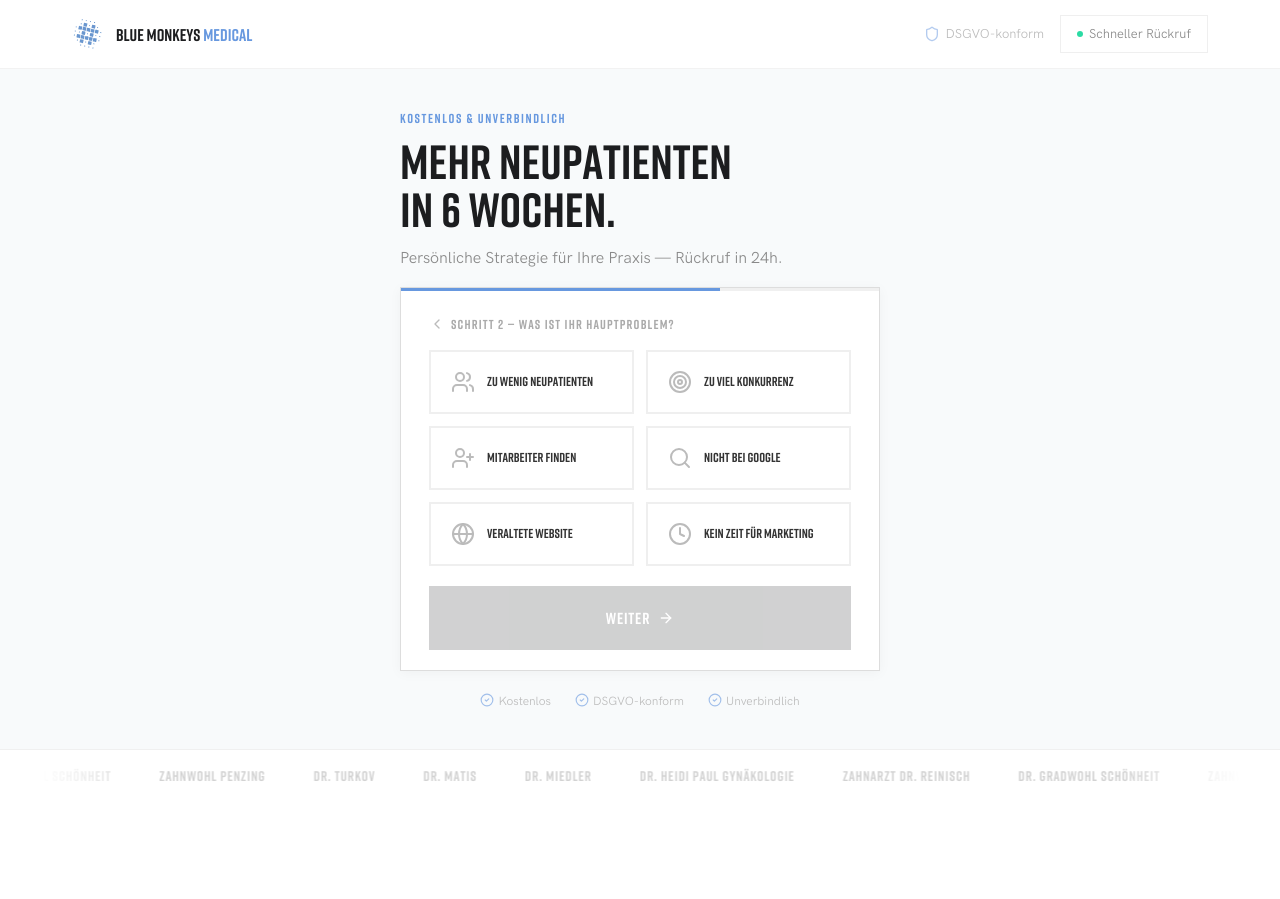
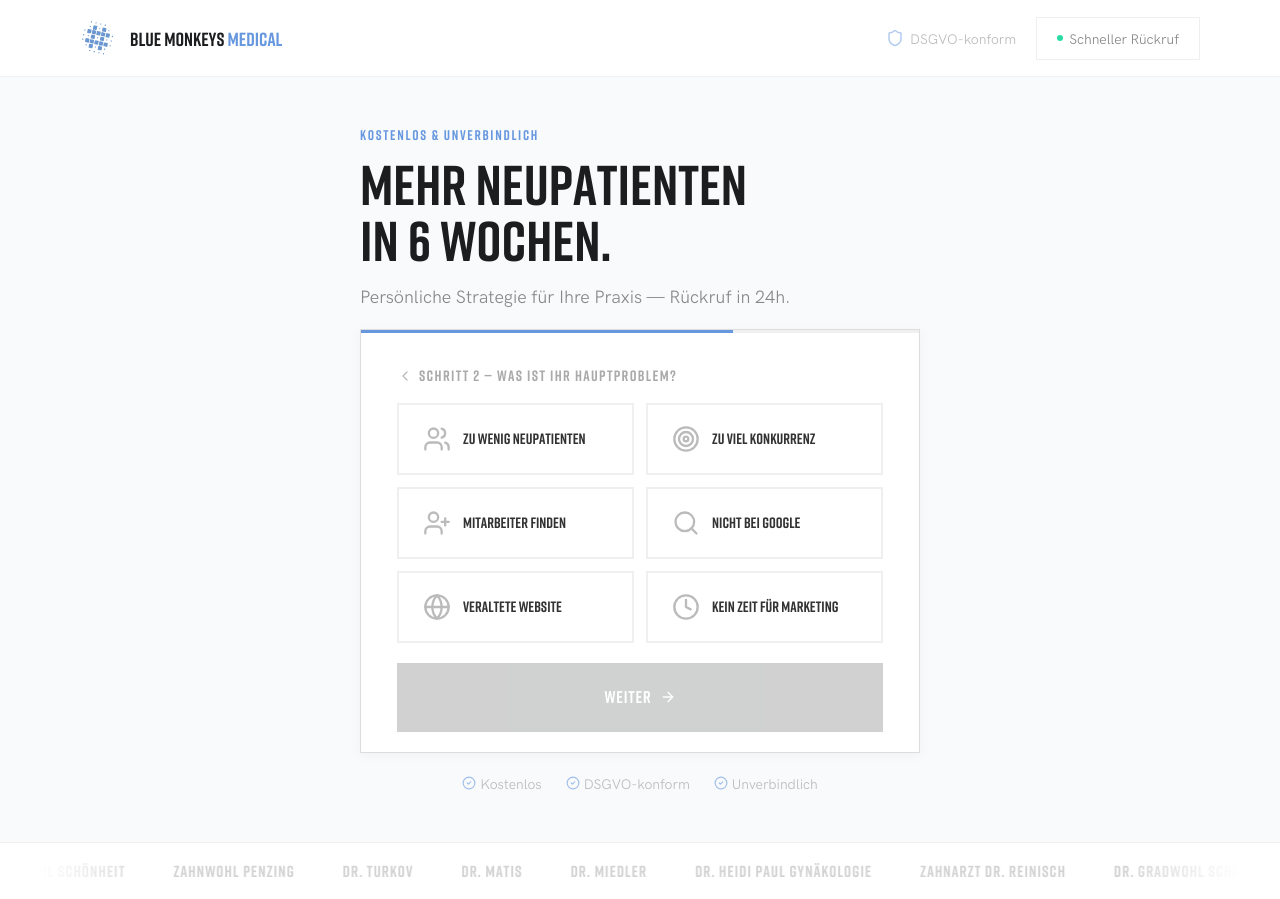
Before and after one commit to BluemonkeysAT/bluemonkeys-medical, a Next.js app: page /funnel/v2 in a window 1280 px wide. Both pictures are taken after a click on the button "Zahnarzt". Before the commit the page ends 802 px from the top, so only its background shows below. Built offline with nearby package versions, Linux system fonts and the light colour scheme.

Commit message:
feat: funnel v2 — bump all desktop sizes up another tier
Co-Authored-By: Claude Opus 4.6 <noreply@anthropic.com>

```diff
--- a/src/components/funnel/FunnelPageV2.tsx
+++ b/src/components/funnel/FunnelPageV2.tsx
@@ -83,23 +83,23 @@ export function FunnelPageV2() {
 
       {/* ── Header ─────────────────────────────────────────────────────────── */}
       <header className="shrink-0 bg-white border-b border-[#f2f2f2] z-10">
-        <div className="flex items-center justify-between px-4 sm:px-6 lg:px-8 h-[60px] lg:h-[68px] max-w-[1200px] mx-auto w-full">
-        <a href="/" className="flex items-center gap-2.5 lg:gap-3">
+        <div className="flex items-center justify-between px-4 sm:px-6 lg:px-10 h-[60px] lg:h-[76px] max-w-[1200px] mx-auto w-full">
+        <a href="/" className="flex items-center gap-2.5 lg:gap-3.5">
           {/* eslint-disable-next-line @next/next/no-img-element */}
-          <img src="/logo_bm.svg" alt="Blue Monkeys Medical" className="h-7 lg:h-8 w-auto" />
+          <img src="/logo_bm.svg" alt="Blue Monkeys Medical" className="h-7 lg:h-9 w-auto" />
           <span
-            className="font-bold text-[#1c1d1f] text-[14px] sm:text-[15px] lg:text-[17px] uppercase leading-none"
+            className="font-bold text-[#1c1d1f] text-[14px] sm:text-[15px] lg:text-[19px] uppercase leading-none"
             style={RIFT}
           >
             Blue Monkeys <span className="text-[#6798df]">Medical</span>
           </span>
         </a>
-        <div className="flex items-center gap-3 lg:gap-4">
-          <div className="hidden sm:flex items-center gap-1.5 text-[12px] lg:text-[13px] text-[#bbb]">
-            <Shield className="w-3.5 h-3.5 lg:w-4 lg:h-4 text-[#6798df]/50" />
+        <div className="flex items-center gap-3 lg:gap-5">
+          <div className="hidden sm:flex items-center gap-1.5 text-[12px] lg:text-[14px] text-[#bbb]">
+            <Shield className="w-3.5 h-3.5 lg:w-4.5 lg:h-4.5 text-[#6798df]/50" />
             DSGVO-konform
           </div>
-          <div className="flex items-center gap-1.5 text-[12px] lg:text-[13px] text-[#888] border border-[#efefef] px-3 py-1.5 lg:px-4 lg:py-2 bg-white">
+          <div className="flex items-center gap-1.5 text-[12px] lg:text-[14px] text-[#888] border border-[#efefef] px-3 py-1.5 lg:px-5 lg:py-2.5 bg-white">
             <span className="w-1.5 h-1.5 rounded-full bg-emerald-400 animate-pulse" />
             Schneller Rückruf
           </div>
@@ -108,22 +108,22 @@ export function FunnelPageV2() {
       </header>
 
       {/* ── Content ────────────────────────────────────────────────────────── */}
-      <div className="flex-1 flex flex-col items-center justify-center px-4 py-6 lg:py-10">
-        <div className="w-full max-w-sm lg:max-w-[480px]">
+      <div className="flex-1 flex flex-col items-center justify-center px-4 py-6 lg:py-12">
+        <div className="w-full max-w-sm lg:max-w-[560px]">
 
           {/* Intro headline — hidden after submit */}
           {!submitted && (
             <div className="mb-5">
               <p
-                className="text-[11px] lg:text-[13px] font-bold uppercase tracking-[0.12em] text-[#6798df] mb-1.5 lg:mb-2"
+                className="text-[11px] lg:text-[14px] font-bold uppercase tracking-[0.12em] text-[#6798df] mb-1.5 lg:mb-2.5"
                 style={RIFT}
               >
                 Kostenlos &amp; unverbindlich
               </p>
-              <h1 className="text-[34px] sm:text-[40px] lg:text-[48px] text-[#1c1d1f] leading-none mb-2 lg:mb-3" style={RIFT}>
+              <h1 className="text-[34px] sm:text-[40px] lg:text-[56px] text-[#1c1d1f] leading-none mb-2 lg:mb-4" style={RIFT}>
                 Mehr Neupatienten<br />in 6 Wochen.
               </h1>
-              <p className="text-sm lg:text-base text-[#888] leading-snug">
+              <p className="text-sm lg:text-lg text-[#888] leading-snug">
                 Persönliche Strategie für Ihre Praxis — Rückruf in 24h.
               </p>
             </div>
@@ -153,22 +153,22 @@ export function FunnelPageV2() {
                   key="success"
                   initial={{ opacity: 0, y: 10 }}
                   animate={{ opacity: 1, y: 0 }}
-                  className="px-5 py-8 lg:px-8 lg:py-12 text-center"
+                  className="px-5 py-8 lg:px-10 lg:py-14 text-center"
                 >
-                  <div className="w-12 h-12 lg:w-16 lg:h-16 bg-[#EEF3FC] flex items-center justify-center mx-auto mb-4 lg:mb-5">
-                    <CheckCircle2 className="w-6 h-6 lg:w-8 lg:h-8 text-[#6798df]" />
+                  <div className="w-12 h-12 lg:w-20 lg:h-20 bg-[#EEF3FC] flex items-center justify-center mx-auto mb-4 lg:mb-5">
+                    <CheckCircle2 className="w-6 h-6 lg:w-10 lg:h-10 text-[#6798df]" />
                   </div>
-                  <h2 className="text-[22px] lg:text-[28px] text-[#1c1d1f] leading-tight mb-2 lg:mb-3" style={RIFT}>
+                  <h2 className="text-[22px] lg:text-[32px] text-[#1c1d1f] leading-tight mb-2 lg:mb-3" style={RIFT}>
                     Anfrage erhalten!
                   </h2>
-                  <p className="text-[13px] lg:text-[15px] text-[#666] leading-snug mb-5 lg:mb-6">
+                  <p className="text-[13px] lg:text-[17px] text-[#666] leading-snug mb-5 lg:mb-6">
                     Wir melden uns in{" "}
                     <strong className="text-[#1c1d1f]">24 Stunden</strong>{" "}
                     mit Ihrem persönlichen Strategieplan.
                   </p>
                   <div className="flex justify-center gap-4 lg:gap-5">
                     {["Kostenlos", "DSGVO-konform", "Unverbindlich"].map((t) => (
-                      <span key={t} className="flex items-center gap-1 text-[10px] lg:text-[12px] text-[#bbb]">
+                      <span key={t} className="flex items-center gap-1 text-[10px] lg:text-[14px] text-[#bbb]">
                         <CheckCircle2 className="w-3 h-3 lg:w-3.5 lg:h-3.5 text-[#6798df]" />
                         {t}
                       </span>
@@ -185,11 +185,11 @@ export function FunnelPageV2() {
                   animate={{ opacity: 1, x: 0 }}
                   exit={{ opacity: 0, x: -16 }}
                   transition={{ duration: 0.18 }}
-                  className="px-4 sm:px-5 lg:px-7 pt-4 lg:pt-6"
+                  className="px-4 sm:px-5 lg:px-9 pt-4 lg:pt-8"
                   style={{ paddingBottom: "max(1.25rem, env(safe-area-inset-bottom))" }}
                 >
                   <p
-                    className="text-[11px] lg:text-[13px] font-bold uppercase tracking-[0.09em] text-[#aaa] mb-3 lg:mb-4"
+                    className="text-[11px] lg:text-[15px] font-bold uppercase tracking-[0.09em] text-[#aaa] mb-3 lg:mb-4"
                     style={RIFT}
                   >
                     Schritt 1 — Welche Fachrichtung?
@@ -203,15 +203,15 @@ export function FunnelPageV2() {
                           setForm((f) => ({ ...f, specialty: s.id }));
                           setTimeout(() => setStep(2), 220);
                         }}
-                        className={`flex flex-col items-center gap-2 lg:gap-3 py-4 lg:py-5 px-2 border-2 transition-all ${
+                        className={`flex flex-col items-center gap-2 lg:gap-3.5 py-4 lg:py-6 px-2 lg:px-3 border-2 transition-all ${
                           form.specialty === s.id
                             ? "border-[#6798df] bg-[#EEF3FC]"
                             : "border-[#efefef] hover:border-[#6798df]/40 hover:bg-[#F8FBFF]"
                         }`}
                       >
-                        <s.icon className={`w-6 h-6 lg:w-7 lg:h-7 ${form.specialty === s.id ? "text-[#6798df]" : "text-[#bbb]"}`} />
+                        <s.icon className={`w-6 h-6 lg:w-8 lg:h-8 ${form.specialty === s.id ? "text-[#6798df]" : "text-[#bbb]"}`} />
                         <span
-                          className={`text-[11px] lg:text-[13px] font-bold leading-tight text-center ${form.specialty === s.id ? "text-[#6798df]" : "text-[#333]"}`}
+                          className={`text-[11px] lg:text-[15px] font-bold leading-tight text-center ${form.specialty === s.id ? "text-[#6798df]" : "text-[#333]"}`}
                           style={RIFT}
                         >
                           {s.label}
@@ -228,15 +228,15 @@ export function FunnelPageV2() {
                           setForm((f) => ({ ...f, specialty: s.id }));
                           setTimeout(() => setStep(2), 220);
                         }}
-                        className={`flex flex-col items-center gap-2 lg:gap-3 py-4 lg:py-5 px-2 border-2 transition-all ${
+                        className={`flex flex-col items-center gap-2 lg:gap-3.5 py-4 lg:py-6 px-2 lg:px-3 border-2 transition-all ${
                           form.specialty === s.id
                             ? "border-[#6798df] bg-[#EEF3FC]"
                             : "border-[#efefef] hover:border-[#6798df]/40 hover:bg-[#F8FBFF]"
                         }`}
                       >
-                        <s.icon className={`w-6 h-6 lg:w-7 lg:h-7 ${form.specialty === s.id ? "text-[#6798df]" : "text-[#bbb]"}`} />
+                        <s.icon className={`w-6 h-6 lg:w-8 lg:h-8 ${form.specialty === s.id ? "text-[#6798df]" : "text-[#bbb]"}`} />
                         <span
-                          className={`text-[11px] lg:text-[13px] font-bold leading-tight text-center ${form.specialty === s.id ? "text-[#6798df]" : "text-[#333]"}`}
+                          className={`text-[11px] lg:text-[15px] font-bold leading-tight text-center ${form.specialty === s.id ? "text-[#6798df]" : "text-[#333]"}`}
                           style={RIFT}
                         >
                           {s.label}
@@ -256,7 +256,7 @@ export function FunnelPageV2() {
                   animate={{ opacity: 1, x: 0 }}
                   exit={{ opacity: 0, x: -16 }}
                   transition={{ duration: 0.18 }}
-                  className="px-4 sm:px-5 lg:px-7 pt-4 lg:pt-6"
+                  className="px-4 sm:px-5 lg:px-9 pt-4 lg:pt-8"
                   style={{ paddingBottom: "max(1.25rem, env(safe-area-inset-bottom))" }}
                 >
                   <div className="flex items-center gap-1.5 mb-3 lg:mb-4">
@@ -267,7 +267,7 @@ export function FunnelPageV2() {
                       <ChevronLeft className="w-3.5 h-3.5 lg:w-4 lg:h-4" />
                     </button>
                     <p
-                      className="text-[11px] lg:text-[13px] font-bold uppercase tracking-[0.09em] text-[#aaa]"
+                      className="text-[11px] lg:text-[15px] font-bold uppercase tracking-[0.09em] text-[#aaa]"
                       style={RIFT}
                     >
                       Schritt 2 — Was ist Ihr Hauptproblem?
@@ -285,15 +285,15 @@ export function FunnelPageV2() {
                               ? f.problems.filter((id) => id !== p.id)
                               : [...f.problems, p.id],
                           }))}
-                          className={`flex items-center gap-3 px-4 py-3.5 lg:px-5 lg:py-4.5 border-2 text-left transition-all ${
+                          className={`flex items-center gap-3 px-4 py-3.5 lg:px-6 lg:py-5 border-2 text-left transition-all ${
                             selected
                               ? "border-[#6798df] bg-[#EEF3FC]"
                               : "border-[#efefef] hover:border-[#6798df]/40 hover:bg-[#F8FBFF]"
                           }`}
                         >
-                          <p.icon className={`w-5 h-5 lg:w-6 lg:h-6 shrink-0 ${selected ? "text-[#6798df]" : "text-[#bbb]"}`} />
+                          <p.icon className={`w-5 h-5 lg:w-7 lg:h-7 shrink-0 ${selected ? "text-[#6798df]" : "text-[#bbb]"}`} />
                           <span
-                            className={`text-[11px] lg:text-[13px] font-bold leading-tight ${selected ? "text-[#6798df]" : "text-[#333]"}`}
+                            className={`text-[11px] lg:text-[15px] font-bold leading-tight ${selected ? "text-[#6798df]" : "text-[#333]"}`}
                             style={RIFT}
                           >
                             {p.label}
@@ -308,7 +308,7 @@ export function FunnelPageV2() {
                   <button
                     onClick={() => setStep(3)}
                     disabled={form.problems.length === 0}
-                    className="w-full flex items-center justify-center gap-2 py-4 lg:py-5 bg-[#1c1d1f] text-white font-bold text-sm lg:text-base uppercase tracking-[0.05em] hover:bg-[#6798df] hover:text-[#1c1d1f] transition-all disabled:opacity-20 disabled:cursor-not-allowed"
+                    className="w-full flex items-center justify-center gap-2 py-4 lg:py-5.5 bg-[#1c1d1f] text-white font-bold text-sm lg:text-[17px] uppercase tracking-[0.05em] hover:bg-[#6798df] hover:text-[#1c1d1f] transition-all disabled:opacity-20 disabled:cursor-not-allowed"
                     style={RIFT}
                   >
                     {form.problems.length > 1
@@ -327,7 +327,7 @@ export function FunnelPageV2() {
                   animate={{ opacity: 1, x: 0 }}
                   exit={{ opacity: 0, x: -16 }}
                   transition={{ duration: 0.18 }}
-                  className="px-4 sm:px-5 lg:px-7 pt-4 lg:pt-6"
+                  className="px-4 sm:px-5 lg:px-9 pt-4 lg:pt-8"
                   style={{ paddingBottom: "max(1.25rem, env(safe-area-inset-bottom))" }}
                 >
                   <div className="flex items-center gap-1.5 mb-3 lg:mb-4">
@@ -338,7 +338,7 @@ export function FunnelPageV2() {
                       <ChevronLeft className="w-3.5 h-3.5 lg:w-4 lg:h-4" />
                     </button>
                     <p
-                      className="text-[11px] lg:text-[13px] font-bold uppercase tracking-[0.09em] text-[#aaa]"
+                      className="text-[11px] lg:text-[15px] font-bold uppercase tracking-[0.09em] text-[#aaa]"
                       style={RIFT}
                     >
                       Schritt 3 — Wie erreichen wir Sie?
@@ -349,20 +349,20 @@ export function FunnelPageV2() {
                     {/* Phone — required */}
                     <div>
                       <label
-                        className="block text-[11px] lg:text-[13px] font-bold uppercase tracking-[0.07em] text-[#888] mb-1 lg:mb-1.5"
+                        className="block text-[11px] lg:text-[14px] font-bold uppercase tracking-[0.07em] text-[#888] mb-1 lg:mb-1.5"
                         style={RIFT}
                       >
                         Handynummer *
                       </label>
                       <div className="relative">
-                        <Phone className="absolute left-3.5 top-1/2 -translate-y-1/2 w-4 h-4 lg:w-5 lg:h-5 text-[#bbb] pointer-events-none" />
+                        <Phone className="absolute left-3.5 top-1/2 -translate-y-1/2 w-4 h-4 lg:w-5.5 lg:h-5.5 text-[#bbb] pointer-events-none" />
                         <input
                           type="tel"
                           placeholder="+43 123 456 789"
                           value={form.phone}
                           onChange={(e) => setForm((f) => ({ ...f, phone: e.target.value }))}
                           autoFocus
-                          className="w-full pl-10 lg:pl-12 pr-3 py-3.5 lg:py-4 text-[#1c1d1f] text-sm lg:text-base border-2 border-[#e5e5e5] bg-white outline-none focus:border-[#6798df] transition-colors"
+                          className="w-full pl-10 lg:pl-14 pr-3 py-3.5 lg:py-4.5 text-[#1c1d1f] text-sm lg:text-[17px] border-2 border-[#e5e5e5] bg-white outline-none focus:border-[#6798df] transition-colors"
                         />
                       </div>
                     </div>
@@ -371,7 +371,7 @@ export function FunnelPageV2() {
                     <div className="grid grid-cols-2 gap-2 lg:gap-3">
                       <div>
                         <label
-                          className="block text-[11px] lg:text-[13px] font-bold uppercase tracking-[0.07em] text-[#bbb] mb-1 lg:mb-1.5"
+                          className="block text-[11px] lg:text-[14px] font-bold uppercase tracking-[0.07em] text-[#bbb] mb-1 lg:mb-1.5"
                           style={RIFT}
                         >
                           Name
@@ -381,12 +381,12 @@ export function FunnelPageV2() {
                           placeholder="Optional"
                           value={form.name}
                           onChange={(e) => setForm((f) => ({ ...f, name: e.target.value }))}
-                          className="w-full px-3.5 py-3 lg:py-3.5 text-[#1c1d1f] text-sm lg:text-base border-2 border-[#e5e5e5] bg-white outline-none focus:border-[#6798df] transition-colors"
+                          className="w-full px-3.5 py-3 lg:py-4 text-[#1c1d1f] text-sm lg:text-[17px] border-2 border-[#e5e5e5] bg-white outline-none focus:border-[#6798df] transition-colors"
                         />
                       </div>
                       <div>
                         <label
-                          className="block text-[11px] lg:text-[13px] font-bold uppercase tracking-[0.07em] text-[#bbb] mb-1 lg:mb-1.5"
+                          className="block text-[11px] lg:text-[14px] font-bold uppercase tracking-[0.07em] text-[#bbb] mb-1 lg:mb-1.5"
                           style={RIFT}
                         >
                           E-Mail
@@ -396,7 +396,7 @@ export function FunnelPageV2() {
                           placeholder="Optional"
                           value={form.email}
                           onChange={(e) => setForm((f) => ({ ...f, email: e.target.value }))}
-                          className="w-full px-3.5 py-3 lg:py-3.5 text-[#1c1d1f] text-sm lg:text-base border-2 border-[#e5e5e5] bg-white outline-none focus:border-[#6798df] transition-colors"
+                          className="w-full px-3.5 py-3 lg:py-4 text-[#1c1d1f] text-sm lg:text-[17px] border-2 border-[#e5e5e5] bg-white outline-none focus:border-[#6798df] transition-colors"
                         />
                       </div>
                     </div>
@@ -409,7 +409,7 @@ export function FunnelPageV2() {
                         onChange={(e) => setForm((f) => ({ ...f, privacy: e.target.checked }))}
                         className="mt-0.5 w-4 h-4 lg:w-5 lg:h-5 accent-[#6798df] cursor-pointer shrink-0"
                       />
-                      <span className="text-xs lg:text-sm text-[#aaa] leading-relaxed group-hover:text-[#666] transition-colors">
+                      <span className="text-xs lg:text-[15px] text-[#aaa] leading-relaxed group-hover:text-[#666] transition-colors">
                         Ich stimme der{" "}
                         <a href="/datenschutz" className="text-[#6798df] hover:underline">
                           Datenschutzerklärung
@@ -428,7 +428,7 @@ export function FunnelPageV2() {
                   <button
                     onClick={handleSubmit}
                     disabled={submitting || !canSubmit()}
-                    className="w-full flex items-center justify-center gap-2 py-4 lg:py-5 bg-[#6798df] text-white font-bold text-sm lg:text-base uppercase tracking-[0.05em] hover:bg-[#1c1d1f] transition-all disabled:opacity-40 disabled:cursor-not-allowed"
+                    className="w-full flex items-center justify-center gap-2 py-4 lg:py-5.5 bg-[#6798df] text-white font-bold text-sm lg:text-[17px] uppercase tracking-[0.05em] hover:bg-[#1c1d1f] transition-all disabled:opacity-40 disabled:cursor-not-allowed"
                     style={RIFT}
                   >
                     {submitting ? (
@@ -447,7 +447,7 @@ export function FunnelPageV2() {
           {!submitted && (
             <div className="flex items-center justify-center gap-5 lg:gap-6 mt-4 lg:mt-5">
               {["Kostenlos", "DSGVO-konform", "Unverbindlich"].map((t) => (
-                <span key={t} className="flex items-center gap-1 text-[10px] lg:text-[12px] text-[#bbb]">
+                <span key={t} className="flex items-center gap-1 text-[10px] lg:text-[14px] text-[#bbb]">
                   <CheckCircle2 className="w-3 h-3 lg:w-3.5 lg:h-3.5 text-[#6798df]/60" />
                   {t}
                 </span>
@@ -465,7 +465,7 @@ export function FunnelPageV2() {
             {[...trustNames, ...trustNames].map((name, i) => (
               <span
                 key={`${name}-${i}`}
-                className="text-[#1c1d1f]/20 font-bold uppercase text-xs lg:text-sm tracking-[0.06em] whitespace-nowrap"
+                className="text-[#1c1d1f]/20 font-bold uppercase text-xs lg:text-base tracking-[0.06em] whitespace-nowrap"
                 style={RIFT}
               >
                 {name}
@@ -492,17 +492,17 @@ function SocialProof() {
             key={img}
             src={`https://i.pravatar.cc/40?img=${img}`}
             alt=""
-            className="w-5 h-5 lg:w-6 lg:h-6 rounded-full object-cover"
+            className="w-5 h-5 lg:w-7 lg:h-7 rounded-full object-cover"
             style={{ border: "2px solid white", zIndex: 5 - i }}
             loading="lazy"
             decoding="async"
           />
         ))}
       </div>
-      <p className="text-[10px] lg:text-[12px] text-[#bbb]">
+      <p className="text-[10px] lg:text-[14px] text-[#bbb]">
         <strong className="text-[#888]">50+ Praxen</strong> ·{" "}
         <span className="inline-flex gap-px">
-          {[1,2,3,4,5].map((i) => <Star key={i} className="w-2.5 h-2.5 lg:w-3 lg:h-3 fill-amber-400 text-amber-400" />)}
+          {[1,2,3,4,5].map((i) => <Star key={i} className="w-2.5 h-2.5 lg:w-3.5 lg:h-3.5 fill-amber-400 text-amber-400" />)}
         </span>
         {" "}5.0
       </p>
```
